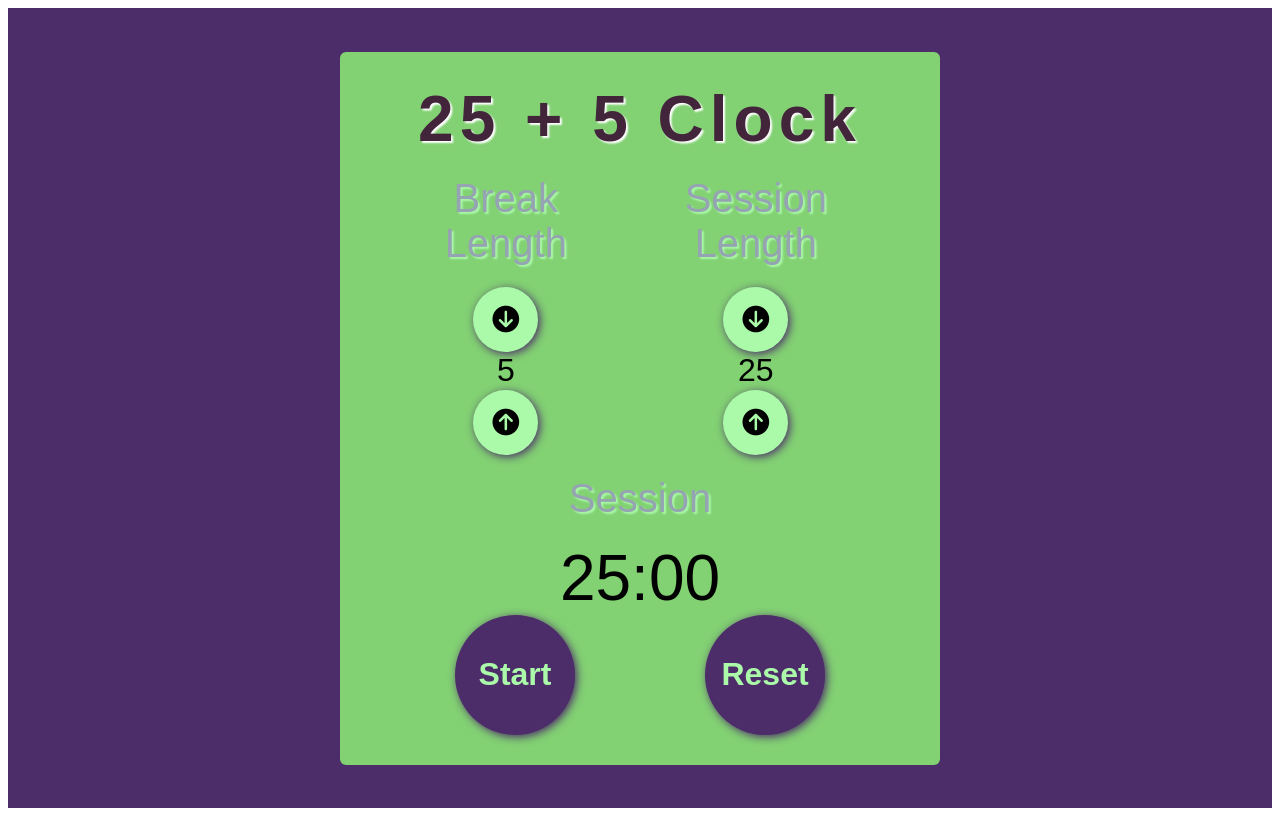
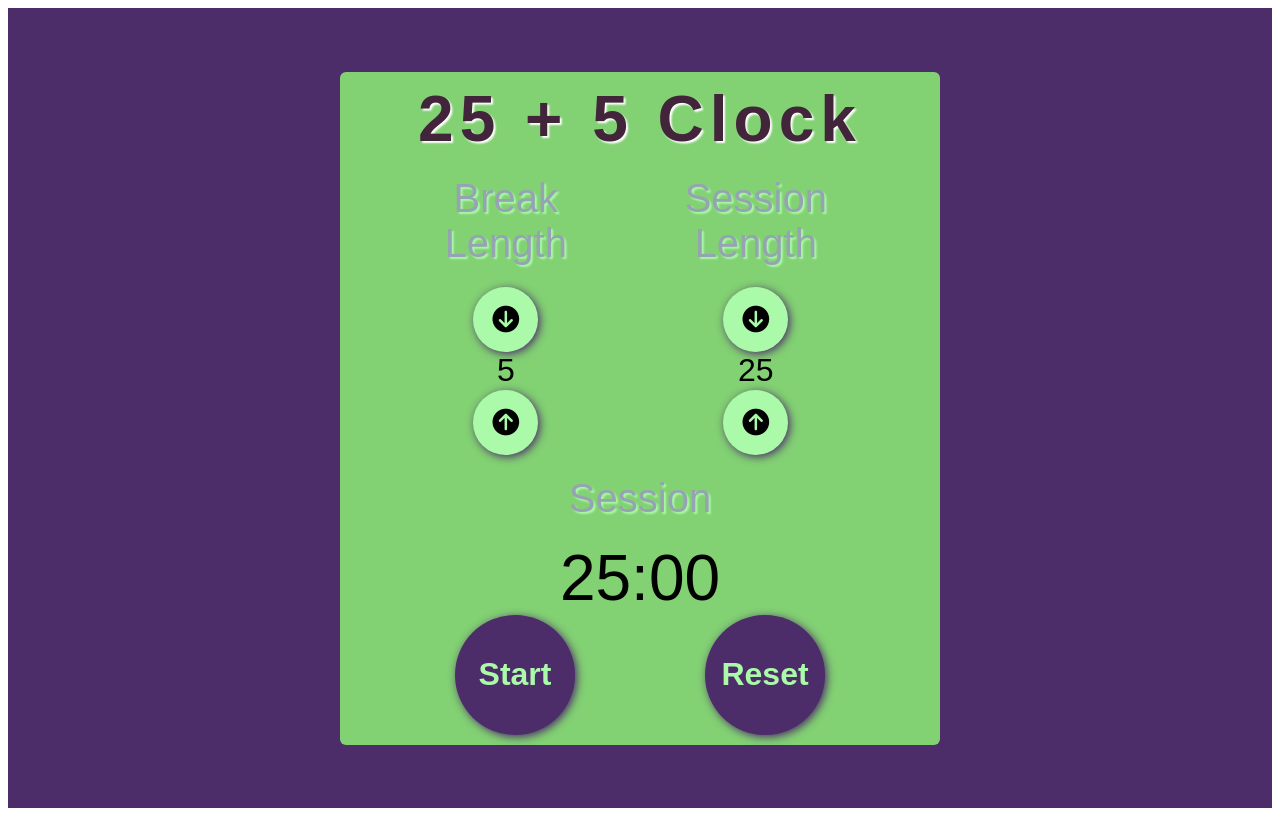
Before and after one commit to BiancaNiemann/25-5_Clock, a React (Vite) app: page / in a window 1280 px wide. Built offline with nearby package versions, Linux system fonts and the light colour scheme.

Commit message:
ReadMe commit

```diff
--- a/src/index.css
+++ b/src/index.css
@@ -13,7 +13,7 @@
   background-color: #82d173;
   width: 500px;
   margin: 0 auto;
-  padding: 30px 50px;
+  padding: 10px 50px;
   border-radius: 6px;
 }
 
```
Also changed, not shown: 1 other file (tests, documents, lock files or other folders).
